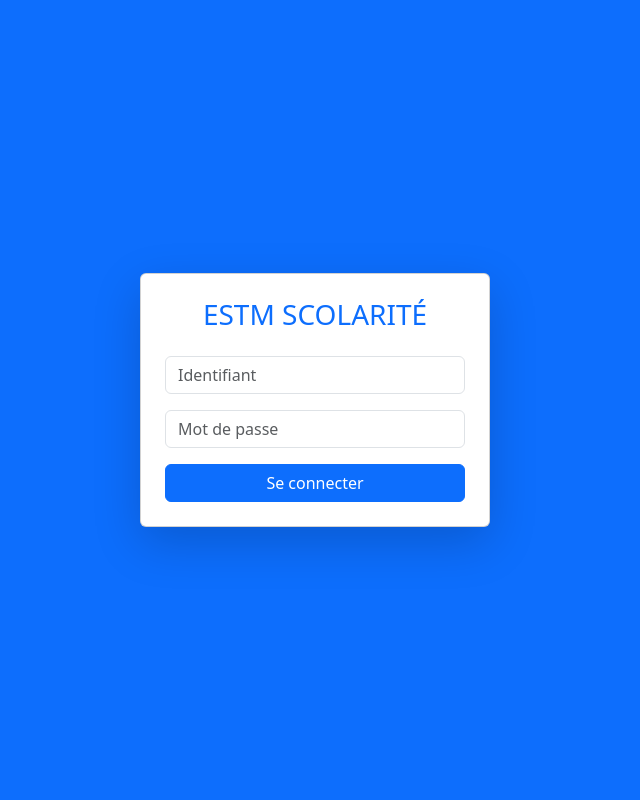
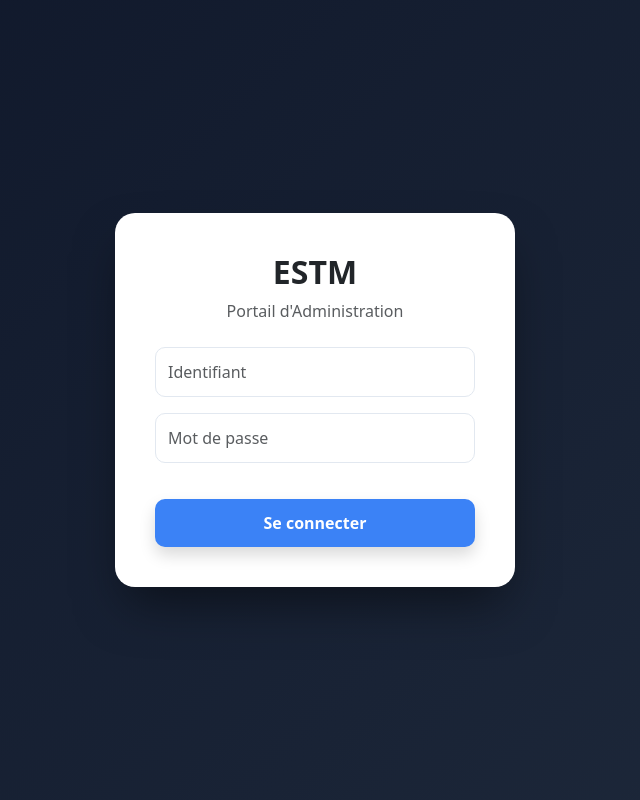
Before and after one commit to fabiennemendy1-hash/Gestion_Etudiants_Flask, a Flask app: page /login in a window 1280 px wide. Shown: the whole page, without its empty margins (325-965 px from the left). Run offline with Flask 3, Linux system fonts and the light colour scheme.

Commit message:
Update login.html

```diff
--- a/templates/login.html
+++ b/templates/login.html
@@ -2,21 +2,26 @@
 <html lang="fr">
 <head>
     <meta charset="UTF-8">
-    <title>Connexion ESTM</title>
+    <title>Connexion | ESTM</title>
     <link href="https://cdn.jsdelivr.net/npm/bootstrap@5.3.0/dist/css/bootstrap.min.css" rel="stylesheet">
+    <style>
+        body { background: linear-gradient(135deg, #0f172a 0%, #1e293b 100%); height: 100vh; display: flex; align-items: center; }
+        .login-card { background: white; border-radius: 20px; padding: 40px; width: 100%; max-width: 400px; box-shadow: 0 25px 50px -12px rgba(0,0,0,0.5); }
+        .form-control { border-radius: 10px; padding: 12px; border: 1px solid #e2e8f0; }
+        .btn-login { background: #3b82f6; color: white; border-radius: 10px; padding: 12px; font-weight: bold; width: 100%; border: none; margin-top: 20px; }
+    </style>
 </head>
-<body class="bg-primary d-flex align-items-center" style="height: 100vh;">
-    <div class="card mx-auto p-4 shadow-lg" style="width: 350px;">
-        <h3 class="text-center text-primary mb-4">ESTM SCOLARITÉ</h3>
-        <form action="/login" method="POST">
-            <div class="mb-3">
-                <input type="text" name="username" class="form-control" placeholder="Identifiant" required>
-            </div>
-            <div class="mb-3">
-                <input type="password" name="password" class="form-control" placeholder="Mot de passe" required>
-            </div>
-            <button type="submit" class="btn btn-primary w-100">Se connecter</button>
-        </form>
+<body>
+    <div class="container d-flex justify-content-center">
+        <div class="login-card text-center">
+            <h2 class="fw-bold text-dark mb-2">ESTM</h2>
+            <p class="text-muted mb-4">Portail d'Administration</p>
+            <form action="/login" method="POST">
+                <input type="text" name="username" class="form-control mb-3" placeholder="Identifiant" required>
+                <input type="password" name="password" class="form-control mb-3" placeholder="Mot de passe" required>
+                <button type="submit" class="btn-login shadow">Se connecter</button>
+            </form>
+        </div>
     </div>
 </body>
 </html>
```
